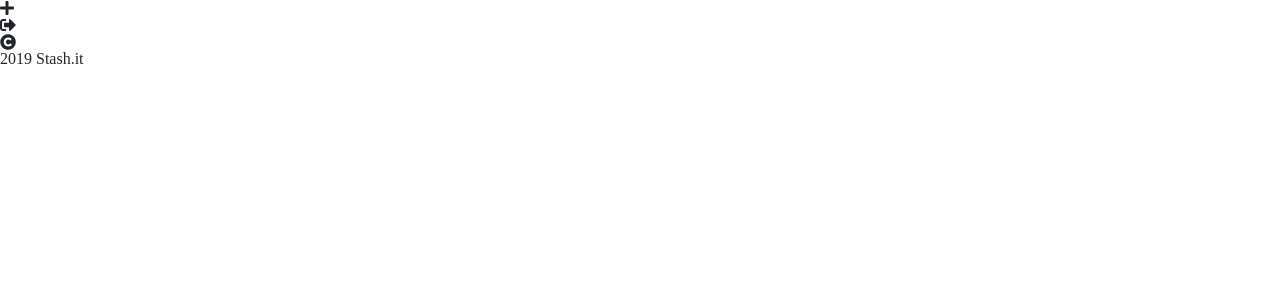
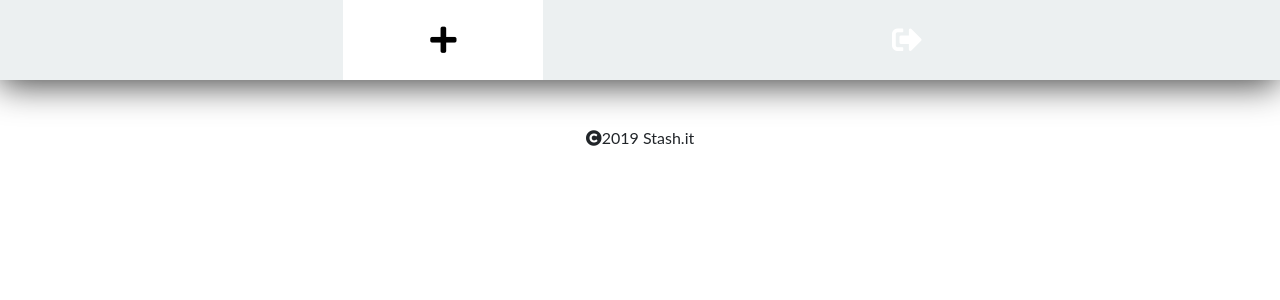
Before and after one commit to tabless-thursday-4-15-2019/Front-End-Brandon-Desselle, a React (Create React App) app in the folder stash.it/: page /tabs in a window 1280 px wide. Shown: the top 300 px of the page. Built offline with nearby package versions, Linux system fonts and the light colour scheme; sample sign-in values are in the browser's storage.

Commit message:
Update App.css

```diff
--- a/stash.it/src/App.css
+++ b/stash.it/src/App.css
@@ -29,7 +29,8 @@
 	src: url('https://fonts.googleapis.com/css?family=Raleway:400,500,700');
 }
 
-/* .App {
+/* CSS */
+.App {
 	width: 100%;
 	display: flex;
 	justify-content: center;
@@ -129,8 +130,8 @@ h1 {
 }
 
 .sign-up {
-	background-color: #000000;
-	color: #ffffff;
+	background-color: #ecf0f1;
+	color: #000000;
 }
 
 .reg-btn {
@@ -154,7 +155,7 @@ h1 {
 	align-items: center;
 	background-position: 2% 50%;
 	background-repeat: no-repeat;
-	background-color: #000000;
+	background-color: #ecf0f1;
 	box-shadow: -1px 6px 35px -1px rgba(0, 0, 0, 0.75);
 	padding-right: 10px;
 	padding-left: 180px;
@@ -184,7 +185,7 @@ h1 {
 	display: flex;
 	justify-content: center;
 	align-items: center;
-	background-color: #;
+	background-color: #ecf0f1;
 }
 
 .add-tab-header {
@@ -193,7 +194,7 @@ h1 {
 }
 
 .add-tab-btn {
-	background-color: #512e5e;
+	background-color: #ecf0f1;
 }
 
 .cat-wrapper {
@@ -263,4 +264,3 @@ footer {
 	background-color: white;
 	padding-top: 50px;
 }
- */
```
